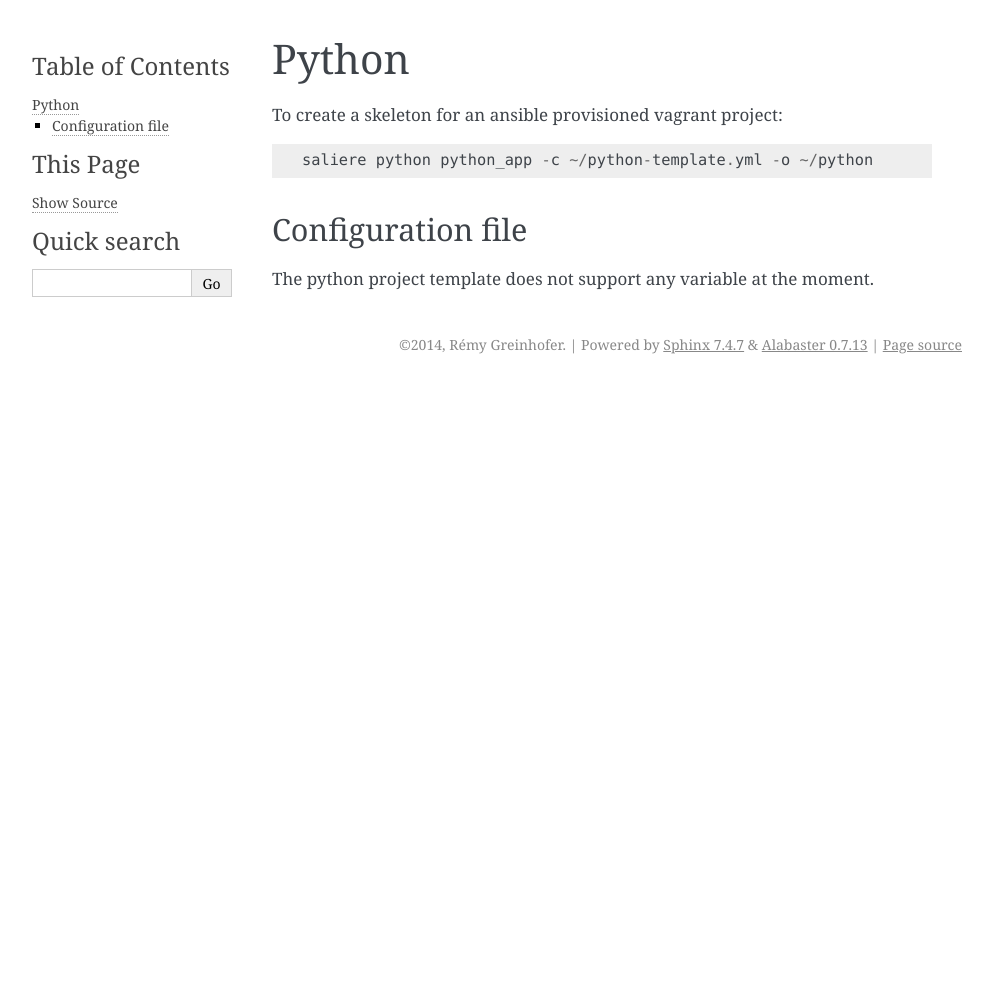
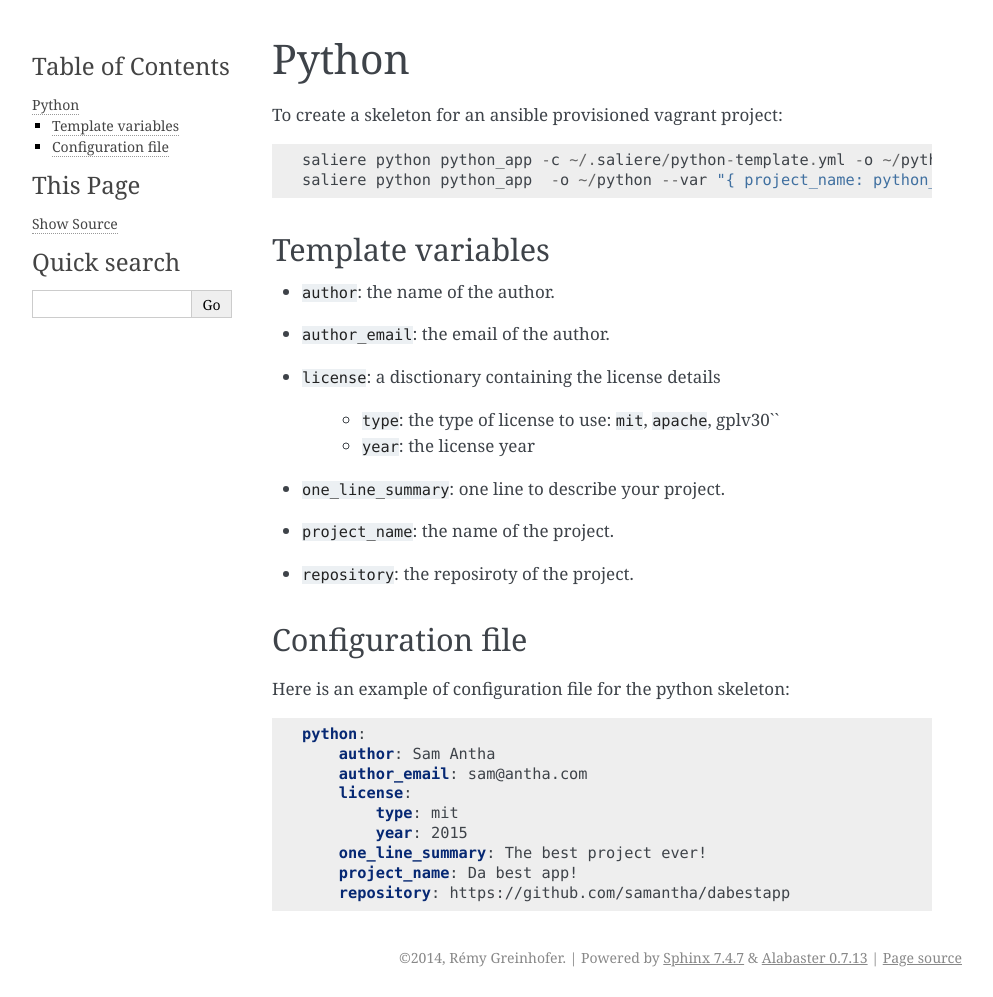
Before and after one commit to rgreinho/Saliere, a Sphinx documentation site: the page built from doc/source/python.rst, in a window 1280 px wide. Shown: the whole page, without its empty margins (148-1141 px from the left). Built offline with Sphinx 7.4.7, drawn with Linux system fonts in a browser that asks for light colours; before the commit the page ends 900 px from its top, so only the background shows below that.

Commit message:
Update python template documentation

```diff
--- a/doc/source/python.rst
+++ b/doc/source/python.rst
@@ -3,10 +3,36 @@ Python
 
 To create a skeleton for an ansible provisioned vagrant project::
 
-    saliere python python_app -c ~/python-template.yml -o ~/python
+    saliere python python_app -c ~/.saliere/python-template.yml -o ~/python
+    saliere python python_app  -o ~/python --var "{ project_name: python_app, author: Sam Antha, author_email: sam@antha.com, one_line_summary: The best project ever., license: {type: mit, year: 2015} }"
 
+Template variables
+------------------
+
+* ``author``: the name of the author.
+* ``author_email``: the email of the author.
+* ``license``: a disctionary containing the license details
+
+    * ``type``: the type of license to use: ``mit``, ``apache``, gplv30``
+    * ``year``: the license year
+
+* ``one_line_summary``: one line to describe your project.
+* ``project_name``: the name of the project.
+* ``repository``: the reposiroty of the project.
 
 Configuration file
 ------------------
 
-The python project template does not support any variable at the moment.
+Here is an example of configuration file for the python skeleton:
+
+.. code-block:: yaml
+
+    python:
+        author: Sam Antha
+        author_email: sam@antha.com
+        license:
+            type: mit
+            year: 2015
+        one_line_summary: The best project ever!
+        project_name: Da best app!
+        repository: https://github.com/samantha/dabestapp
```
